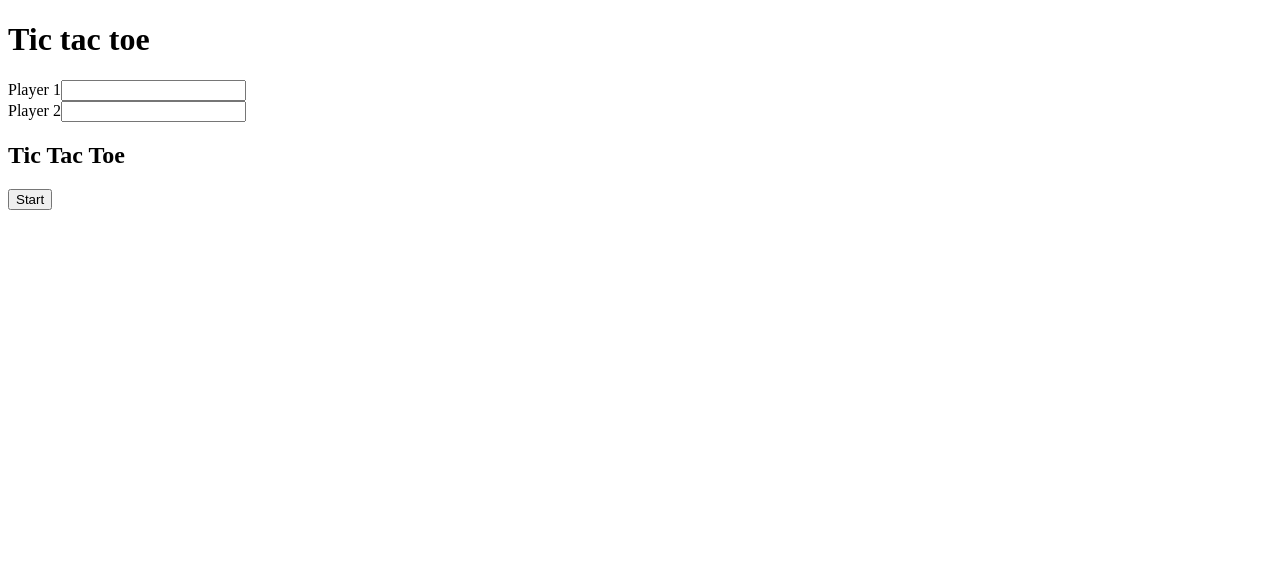
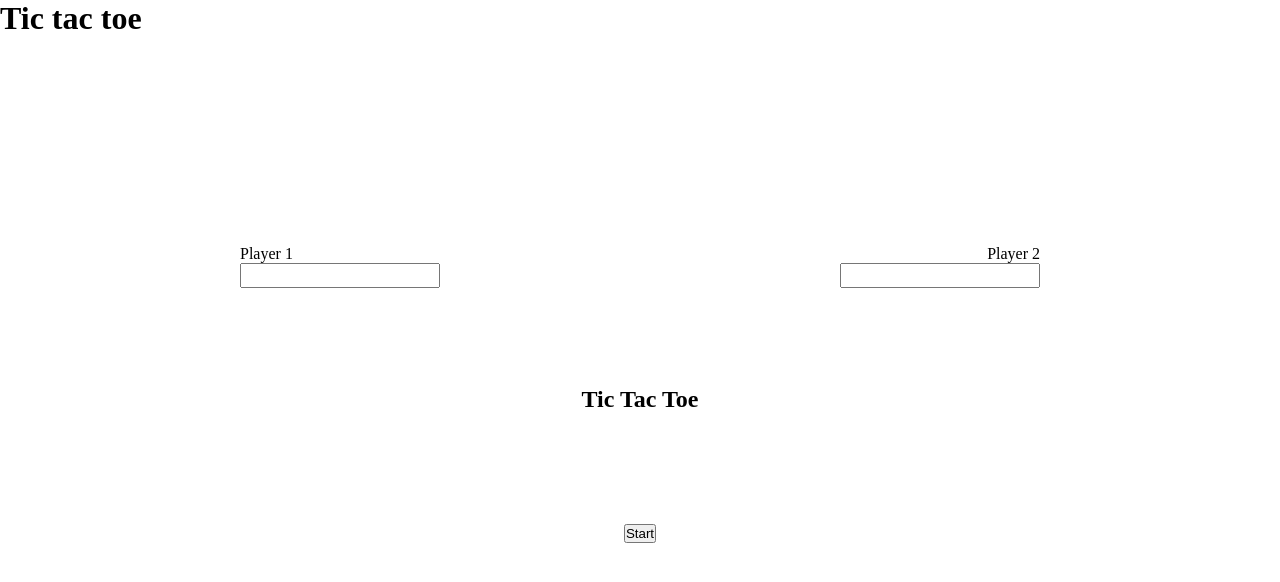
Before and after one commit to SuspiciousApplePie/tic-tac-toe, a plain HTML site: page index.html in a window 1280 px wide. Drawn offline with Linux system fonts and the light colour scheme.

Commit message:
Update field style

```diff
--- a/css/styles.css
+++ b/css/styles.css
@@ -1,14 +1,46 @@
-main {
-	height: 300px;
+*,
+*::before,
+*::after {
+	margin: 0;
+	padding: 0;
+	box-sizing: border-box;
 }
 
-.board-wrapper {
-	height: 300px;
-	display: grid;
-	grid-template-columns: repeat(3, 1fr);
-	grid-template-rows: repeat(3, 1fr);
+:root {
+	--title-size: 28px;
 }
 
-.cell {
-	border: 1px solid #333;
+.container {
+	height: clamp(600px, 100vh, 1080px);
+	display: grid;
+	grid-template-rows: 1fr 2fr 1fr;
 }
+
+.container .main-menu {
+	display: grid;
+	grid-template-rows: repeat(3, 1fr);
+	justify-items: center;
+	align-items: center;
+}
+
+.main-menu .input-field-wrapper {
+	display: grid;
+	grid-template-columns: repeat(2, 1fr);
+	width: 800px;
+}
+
+.name-field-wrapper:nth-child(2) {
+	display: grid;
+	justify-items: end;
+}
+
+.input-field-wrapper .name-field-wrapper {
+	display: grid;
+	grid-template-row: repeat(2, 1fr);
+}
+
+.name-field-wrapper input {
+	width: 200px;
+	height: 25px;
+	padding: 4px;
+}
--- a/js/script.js
+++ b/js/script.js
@@ -183,6 +183,7 @@ const displayController = (function (){
 	}
 
 	function generateMenu () {
+		main.className = 'main-menu';
 		generatePlayerNameInput();
 		generateTitle();
 		generateButton();
@@ -217,7 +218,7 @@ const displayController = (function (){
 
 	function  generatePlayerNameInput() {
 		const inputWrapper = document.createElement('div');
-		inputWrapper.className = 'name-field-wrapper';
+		inputWrapper.className = 'input-field-wrapper';
 
 		for (playerNumber = 0; playerNumber < 2; playerNumber++) {
 			const fieldWrapper = document.createElement('div');
@@ -244,6 +245,7 @@ const displayController = (function (){
 
 	function displayGameBoard() {
 		main.innerHTML = '';
+		main.className = 'board-section';
 		const wrapper = document.createElement('div');
 		wrapper.className = 'board-wrapper';
 
```
